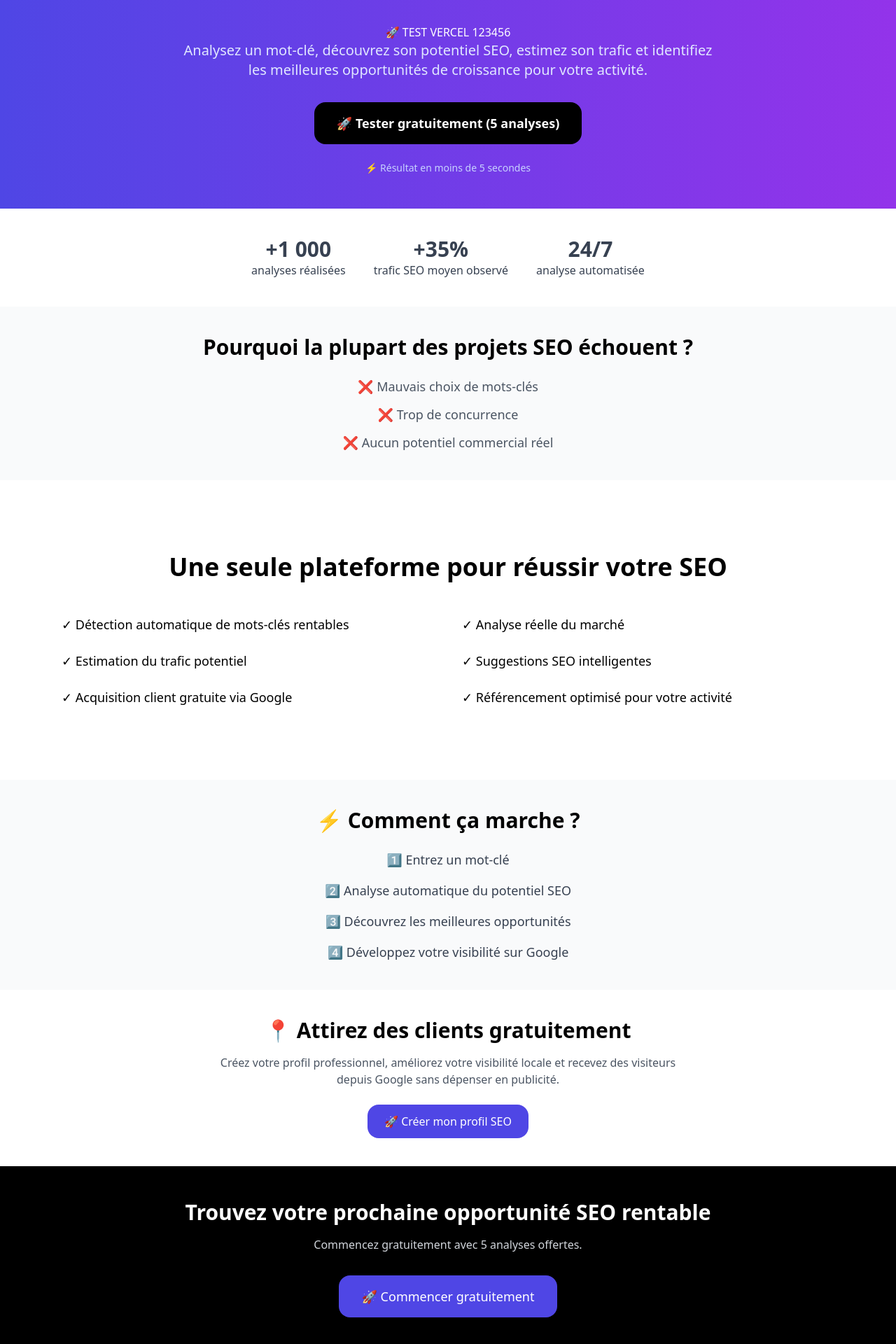
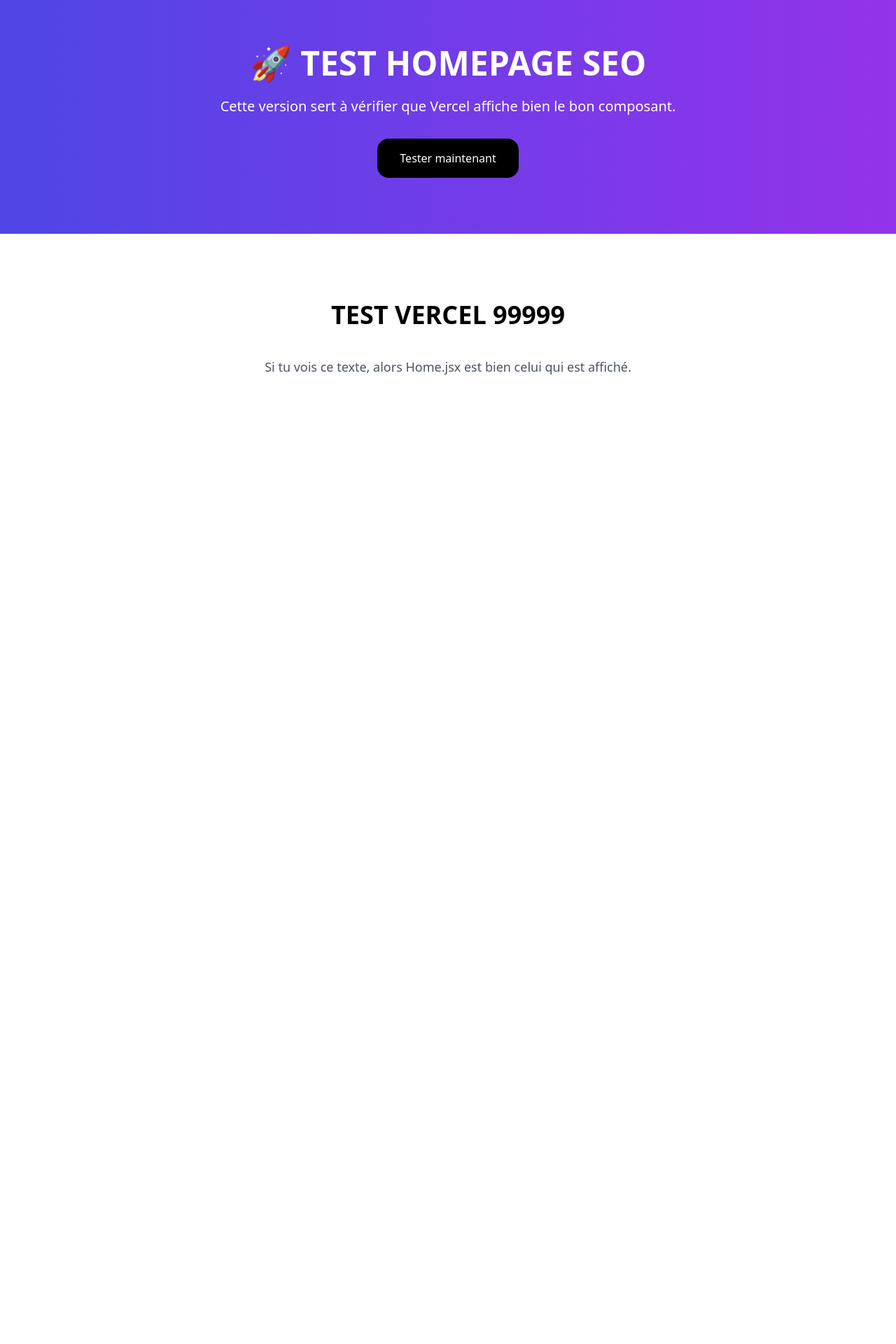
Before and after one commit to elhassaneelbarhdadi-prog/seo-frontend, a React (Vite) app: page /1 in a window 1280 px wide. Shown: the part 14-1934 px from the top of the page at 70% size. After the commit the page ends 800 px from the top, so only its background shows below. Built offline with nearby package versions, Linux system fonts and the light colour scheme; no server answers.

Commit message:
Test homepage clean

```diff
--- a/src/pages/Home.jsx
+++ b/src/pages/Home.jsx
@@ -7,157 +7,44 @@ export default function Home() {
     const { lang = "fr" } = useParams();
 
     return (
+
         <div className="min-h-screen bg-white">
 
             {/* HERO */}
-            <section className="bg-gradient-to-r from-indigo-600 to-purple-600 text-white p-12 text-center">
+            <section className="bg-gradient-to-r from-indigo-600 to-purple-600 text-white py-20 px-6 text-center">
 
-                <h1>
-                    🚀 TEST VERCEL 123456
+                <h1 className="text-5xl font-bold mb-6">
+                    🚀 TEST HOMEPAGE SEO
                 </h1>
-                <p className="text-lg md:text-xl mb-8 text-indigo-100 max-w-3xl mx-auto">
-                    Analysez un mot-clé, découvrez son potentiel SEO, estimez son trafic
-                    et identifiez les meilleures opportunités de croissance pour votre activité.
+
+                <p className="text-xl max-w-3xl mx-auto mb-8">
+                    Cette version sert à vérifier que Vercel affiche bien le bon composant.
                 </p>
 
                 <button
                     onClick={() => navigate(`/${lang}/dashboard/keywords`)}
-                    className="bg-black px-8 py-4 rounded-xl text-white text-lg font-semibold hover:scale-105 transition"
+                    className="bg-black text-white px-8 py-4 rounded-xl"
                 >
-                    🚀 Tester gratuitement (5 analyses)
+                    Tester maintenant
                 </button>
 
-                <p className="mt-6 text-sm text-indigo-200">
-                    ⚡ Résultat en moins de 5 secondes
+            </section>
+
+            {/* SECTION UNIQUE */}
+            <section className="py-24 text-center">
+
+                <h2 className="text-4xl font-bold mb-10">
+                    TEST VERCEL 99999
+                </h2>
+
+                <p className="text-lg text-gray-600">
+                    Si tu vois ce texte, alors Home.jsx est bien celui qui est affiché.
                 </p>
 
             </section>
 
-            {/* PREUVE SOCIALE */}
-            <section className="p-10 text-center">
+        </div>
 
-                <div className="flex flex-col md:flex-row justify-center gap-10 text-gray-700">
+    );
 
-                    <div>
-                        <p className="text-3xl font-bold">+1 000</p>
-                        <p>analyses réalisées</p>
-                    </div>
-
-                    <div>
-                        <p className="text-3xl font-bold">+35%</p>
-                        <p>trafic SEO moyen observé</p>
-                    </div>
-
-                    <div>
-                        <p className="text-3xl font-bold">24/7</p>
-                        <p>analyse automatisée</p>
-                    </div>
-
-                </div>
-
-            </section>
-
-            {/* PROBLÈME */}
-            <section className="bg-gray-50 p-10 text-center">
-
-                <h2 className="text-3xl font-bold mb-6">
-                    Pourquoi la plupart des projets SEO échouent ?
-                </h2>
-
-                <div className="space-y-3 text-gray-600 text-lg">
-                    <p>❌ Mauvais choix de mots-clés</p>
-                    <p>❌ Trop de concurrence</p>
-                    <p>❌ Aucun potentiel commercial réel</p>
-                </div>
-
-            </section>
-
-            {/* SOLUTION */}
-            <section className="p-10 text-center">
-
-                <div className="max-w-6xl mx-auto px-6 py-16">
-
-                    <h2 className="text-4xl font-bold text-center mb-12">
-                        Une seule plateforme pour réussir votre SEO
-                    </h2>
-
-                    <div className="grid md:grid-cols-2 gap-10 text-lg text-left">
-
-                        <ul className="space-y-6">
-                            <li>✓ Détection automatique de mots-clés rentables</li>
-                            <li>✓ Estimation du trafic potentiel</li>
-                            <li>✓ Acquisition client gratuite via Google</li>
-                        </ul>
-
-                        <ul className="space-y-6">
-                            <li>✓ Analyse réelle du marché</li>
-                            <li>✓ Suggestions SEO intelligentes</li>
-                            <li>✓ Référencement optimisé pour votre activité</li>
-                        </ul>
-
-                    </div>
-
-                </div>
-
-            </section>
-
-            {/* COMMENT ÇA MARCHE */}
-            <section className="bg-gray-50 p-10 text-center">
-
-                <h2 className="text-3xl font-bold mb-6">
-                    ⚡ Comment ça marche ?
-                </h2>
-
-                <div className="space-y-4 text-gray-700 text-lg">
-                    <p>1️⃣ Entrez un mot-clé</p>
-                    <p>2️⃣ Analyse automatique du potentiel SEO</p>
-                    <p>3️⃣ Découvrez les meilleures opportunités</p>
-                    <p>4️⃣ Développez votre visibilité sur Google</p>
-                </div>
-
-            </section>
-
-            {/* ANNUAIRE */}
-            <section className="p-10 text-center">
-
-                <h2 className="text-3xl font-bold mb-4">
-                    📍 Attirez des clients gratuitement
-                </h2>
-
-                <p className="text-gray-600 mb-6 max-w-2xl mx-auto">
-                    Créez votre profil professionnel, améliorez votre visibilité locale
-                    et recevez des visiteurs depuis Google sans dépenser en publicité.
-                </p>
-
-                <button
-                    onClick={() => navigate(`/${lang}/register`)}
-                    className="bg-indigo-600 text-white px-6 py-3 rounded-xl hover:bg-indigo-700 transition"
-                >
-                    🚀 Créer mon profil SEO
-                </button>
-
-            </section>
-
-            {/* CTA FINAL */}
-            <section className="bg-black text-white p-12 text-center">
-
-                <h2 className="text-3xl font-bold mb-4">
-                    Trouvez votre prochaine opportunité SEO rentable
-                </h2>
-
-                <p className="text-gray-300 mb-8">
-                    Commencez gratuitement avec 5 analyses offertes.
-                </p>
-
-                <button
-                    onClick={() => navigate(`/${lang}/dashboard/keywords`)}
-                    className="bg-indigo-600 px-8 py-4 rounded-xl text-lg hover:scale-105 transition"
-                >
-                    🚀 Commencer gratuitement
-                </button>
-
-            </section>
-
-        </div>
-    );
 }
```
